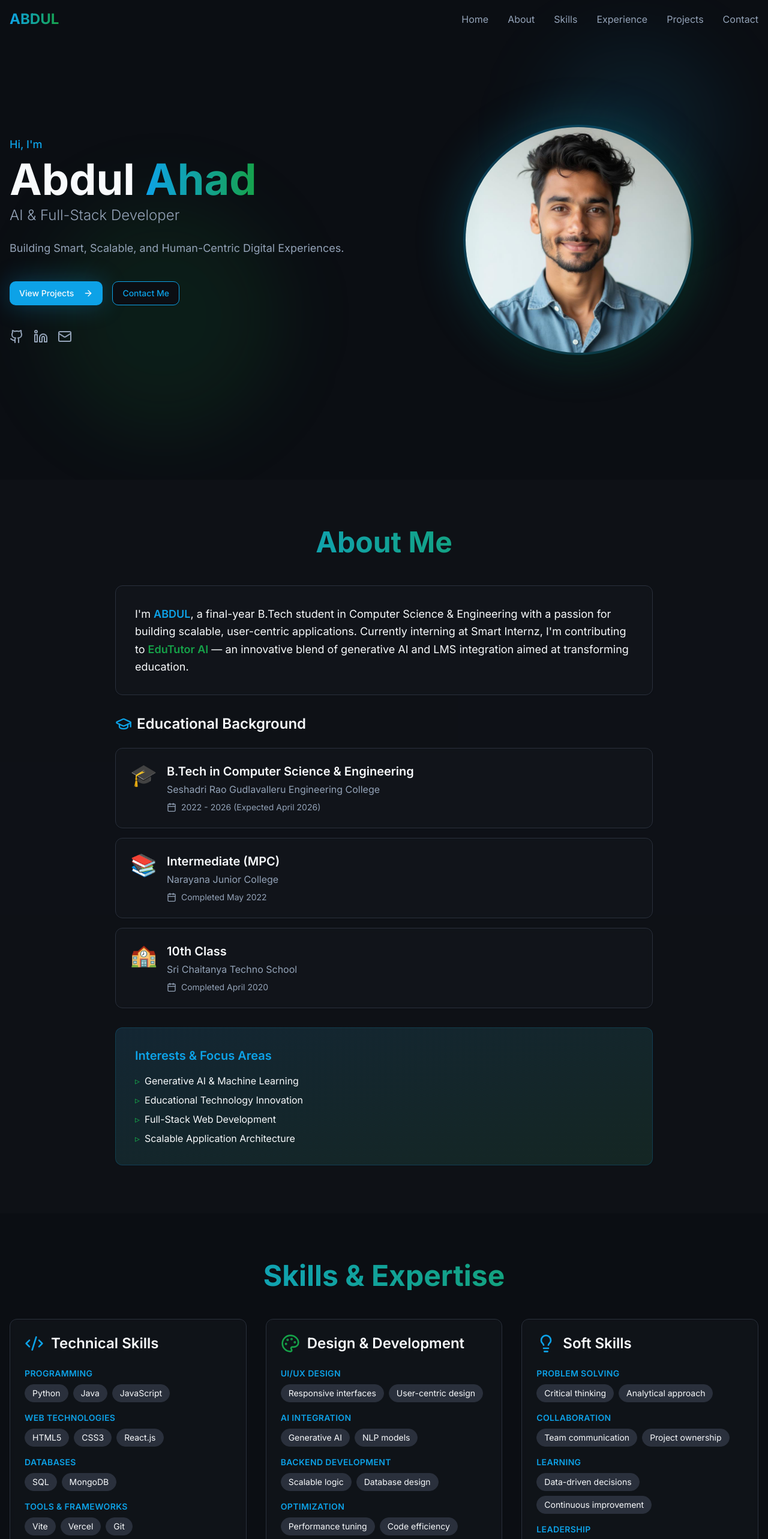
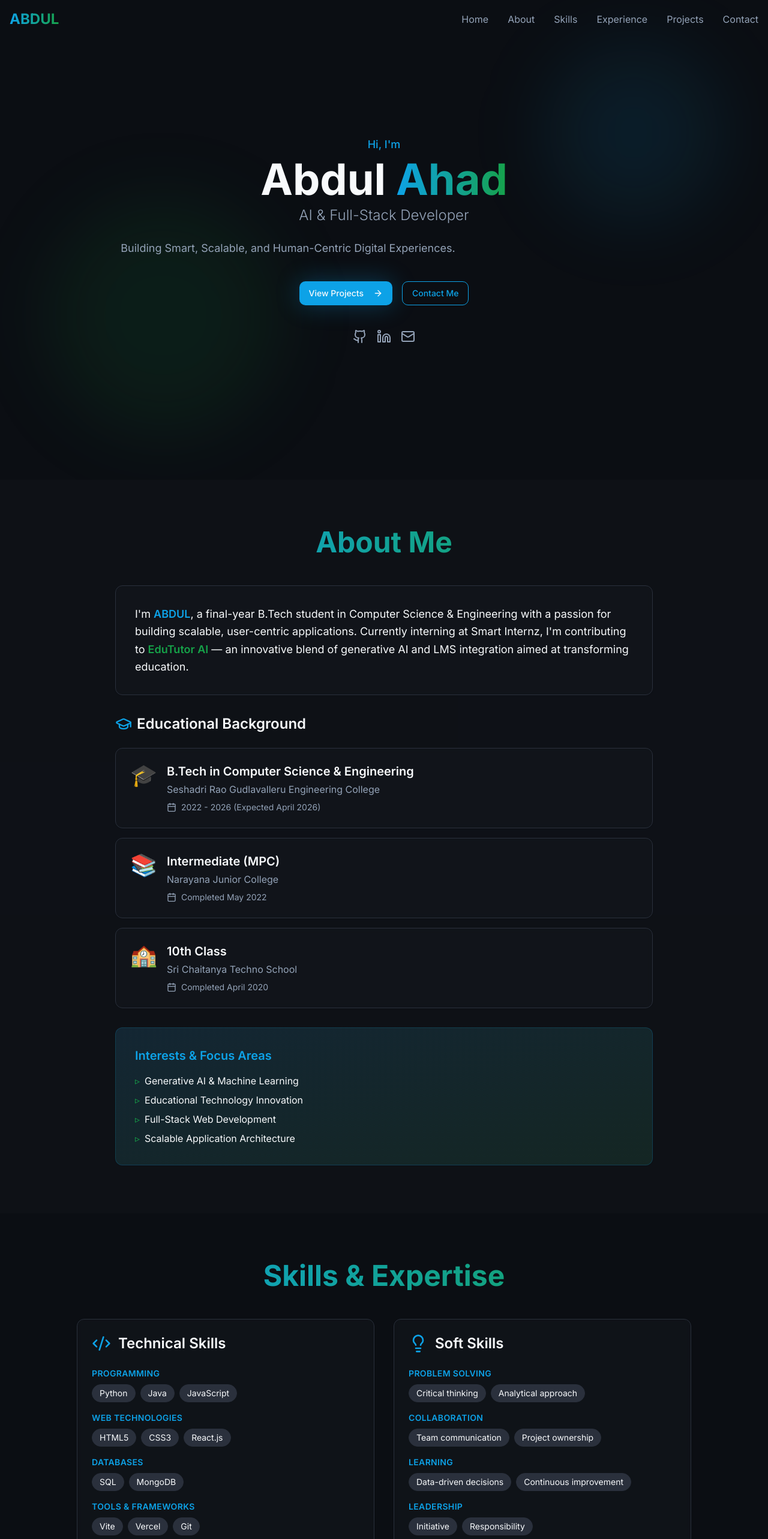
Before and after one commit to AbdulAhad166/my_portfolio, a React (Vite) app: page / in a window 1280 px wide. Shown: the top 2566 px of the page at 60% size. Built offline with nearby package versions, Linux system fonts and the light colour scheme; the HTML template or start-up script is replaced by a standard one.

Commit message:
Remove design and development section

```diff
--- a/src/components/Hero.tsx
+++ b/src/components/Hero.tsx
@@ -1,6 +1,5 @@
 import { ArrowRight, Github, Linkedin, Mail } from "lucide-react";
 import { Button } from "@/components/ui/button";
-import profilePhoto from "@/assets/profile-photo.jpg";
 
 const Hero = () => {
   const scrollToSection = (id: string) => {
@@ -19,7 +18,7 @@ const Hero = () => {
       </div>
 
       <div className="container mx-auto px-4 relative z-10">
-        <div className="grid md:grid-cols-2 gap-12 items-center">
+        <div className="max-w-4xl mx-auto text-center">
           {/* Text Content */}
           <div className="space-y-6 animate-fade-in-up">
             <div className="space-y-2">
@@ -36,7 +35,7 @@ const Hero = () => {
               Building Smart, Scalable, and Human-Centric Digital Experiences.
             </p>
 
-            <div className="flex flex-wrap gap-4 pt-4">
+            <div className="flex flex-wrap gap-4 pt-4 justify-center">
               <Button
                 onClick={() => scrollToSection("#projects")}
                 className="bg-primary hover:bg-primary/90 text-primary-foreground glow-primary"
@@ -54,7 +53,7 @@ const Hero = () => {
             </div>
 
             {/* Social Links */}
-            <div className="flex gap-4 pt-4">
+            <div className="flex gap-4 pt-4 justify-center">
               <a
                 href="https://github.com/AbdulAhad16062005"
                 target="_blank"
@@ -79,18 +78,6 @@ const Hero = () => {
               </a>
             </div>
           </div>
-
-          {/* Profile Photo */}
-          <div className="flex justify-center animate-fade-in" style={{ animationDelay: "0.3s" }}>
-            <div className="relative">
-              <div className="absolute inset-0 bg-gradient-to-br from-primary to-accent rounded-full blur-2xl opacity-30 animate-glow-pulse"></div>
-              <img
-                src={profilePhoto}
-                alt="Abdul Ahad"
-                className="relative w-80 h-80 md:w-96 md:h-96 rounded-full object-cover border-4 border-primary/20 shadow-2xl"
-              />
-            </div>
-          </div>
         </div>
       </div>
     </section>
--- a/src/components/Skills.tsx
+++ b/src/components/Skills.tsx
@@ -1,4 +1,4 @@
-import { Code2, Palette, Lightbulb } from "lucide-react";
+import { Code2, Lightbulb } from "lucide-react";
 import { Card } from "@/components/ui/card";
 
 const Skills = () => {
@@ -11,16 +11,6 @@ const Skills = () => {
         { name: "Web Technologies", items: ["HTML5", "CSS3", "React.js"] },
         { name: "Databases", items: ["SQL", "MongoDB"] },
         { name: "Tools & Frameworks", items: ["Vite", "Vercel", "Git"] },
-      ],
-    },
-    {
-      title: "Design & Development",
-      icon: <Palette className="text-accent" size={32} />,
-      skills: [
-        { name: "UI/UX Design", items: ["Responsive interfaces", "User-centric design"] },
-        { name: "AI Integration", items: ["Generative AI", "NLP models"] },
-        { name: "Backend Development", items: ["Scalable logic", "Database design"] },
-        { name: "Optimization", items: ["Performance tuning", "Code efficiency"] },
       ],
     },
     {
@@ -42,7 +32,7 @@ const Skills = () => {
           Skills & Expertise
         </h2>
 
-        <div className="grid md:grid-cols-3 gap-8">
+        <div className="grid md:grid-cols-2 gap-8 max-w-5xl mx-auto">
           {skillCategories.map((category, categoryIndex) => (
             <Card
               key={categoryIndex}
```
